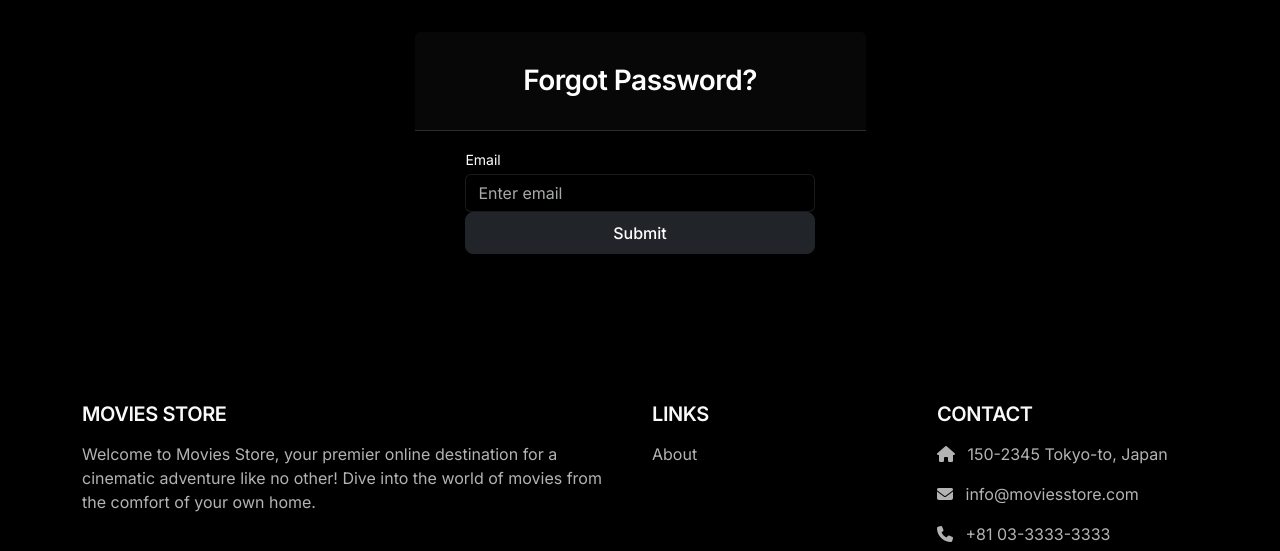
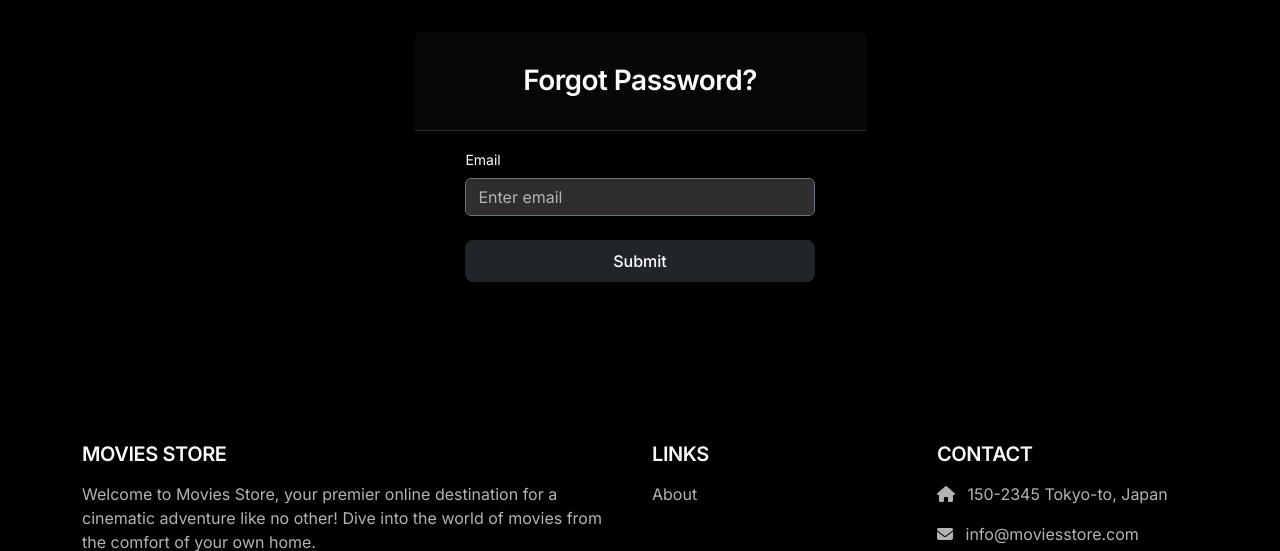
Before and after one commit to AaryanPotdar/CS2340_Armin3, a Django app: page /accounts/password-reset/ in a window 1280 px wide. Shown: the part 99-650 px from the top of the page. Run offline with Django 5.2, Linux system fonts and the light colour scheme; some libraries are stand-ins or nearby versions.

Commit message:
password reset UI fix

```diff
--- a/moviesstore/accounts/templates/accounts/password_reset.html
+++ b/moviesstore/accounts/templates/accounts/password_reset.html
@@ -26,9 +26,9 @@
                                 {% csrf_token %}
                                 <div class="form-row">
                                     <div class="col-md-10 offset-md-1">
-                                    <div class="form-group">
-                                      <label class="small mb-1" for="id_email">Email</label>
-                                        <input type="email" name="email"  class="form-control"
+                                        <div class="form-group mb-4">
+                                            <label class="small mb-2" for="id_email">Email</label>
+                                            <input type="email" name="email" class="form-control bg-dark border border-secondary"
                                                    autocomplete="email" maxlength="254" required id="id_email"
                                                    placeholder="Enter email">
                                         </div>
@@ -36,9 +36,8 @@
                                 </div>
                                 <div class="form-row">
                                     <div class="col-md-10 offset-md-1">
-                                    <div class="form-group mt-0 mb-1">
-                                        <button type="submit" class="col-md-12 btn btn-dark">Submit
-                                        </button>
+                                        <div class="form-group mt-2 mb-3">
+                                            <button type="submit" class="col-md-12 btn btn-dark">Submit</button>
                                         </div>
                                     </div>
                                 </div>
```
Also changed, not shown: moviesstore/accounts/templates/accounts/password_reset_confirm.html (+16 -20 lines). Lines whose indentation alone changed are shown as unchanged.
